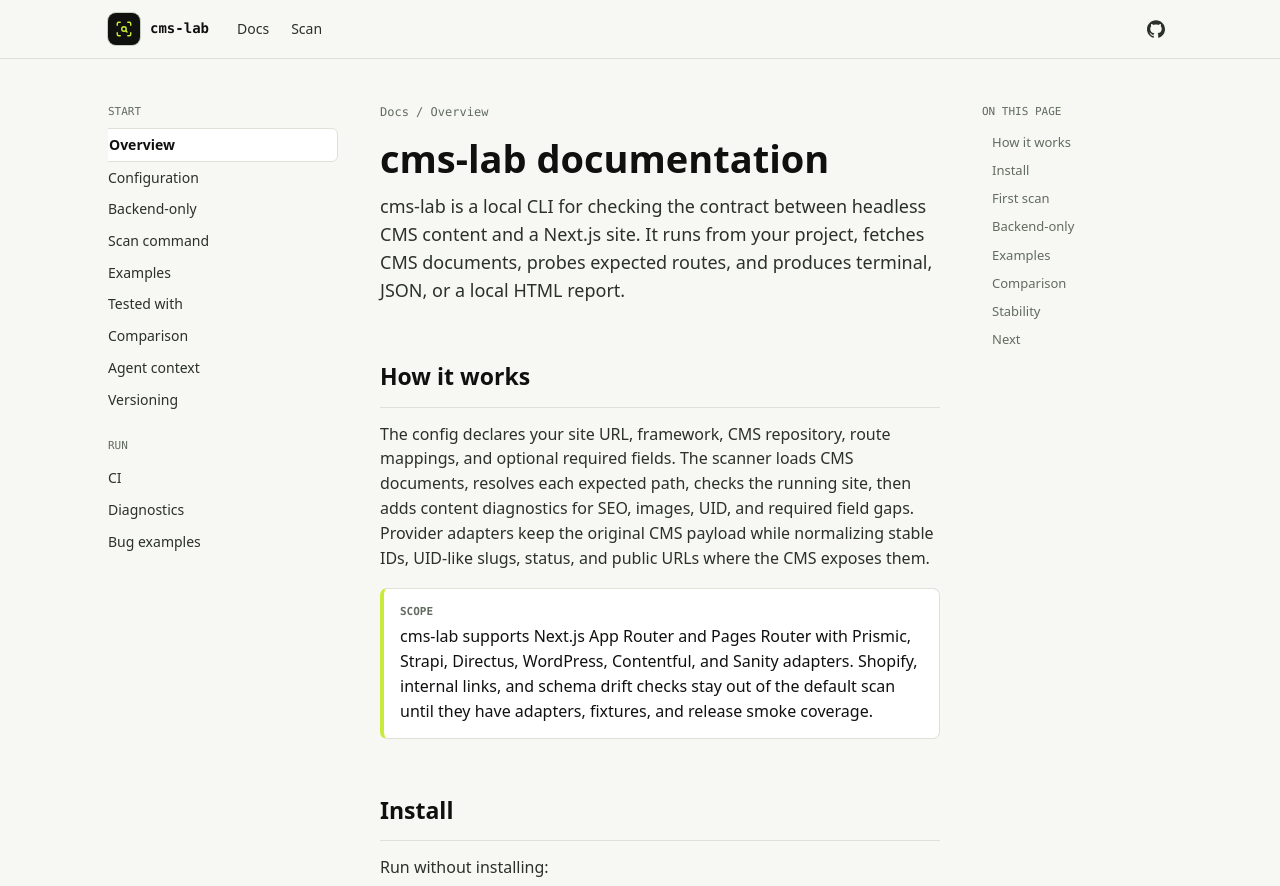
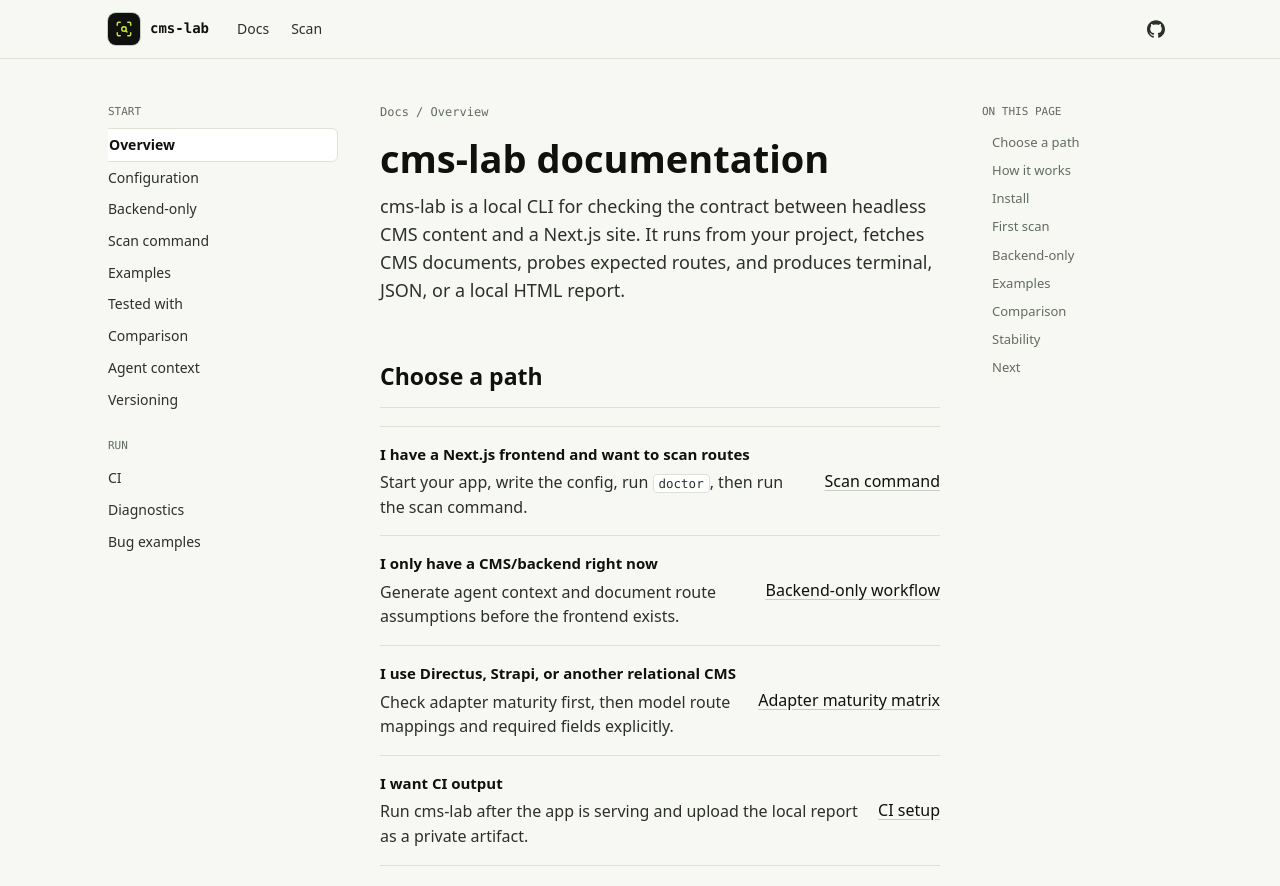
Before and after one commit to i-afaqrashid/cms-lab., a Next.js app in the folder apps/site/: page /docs in a window 1280 px wide. Shown: the top 886 px of the page. Built offline with nearby package versions, Linux system fonts and the light colour scheme.

Commit message:
Add docs user path navigation

```diff
--- a/apps/site/app/docs/page.tsx
+++ b/apps/site/app/docs/page.tsx
@@ -14,6 +14,7 @@
     <DocsShell
       active="/docs"
       toc={[
+        { href: "#paths", label: "Choose a path" },
         { href: "#how-it-works", label: "How it works" },
         { href: "#install", label: "Install" },
         { href: "#first-scan", label: "First scan" },
@@ -32,6 +33,58 @@
         documents, probes expected routes, and produces terminal, JSON, or a
         local HTML report.
       </p>
+
+      <h2 id="paths">Choose a path</h2>
+      <div className="pathList">
+        <div className="pathItem">
+          <strong>I have a Next.js frontend and want to scan routes</strong>
+          <p>
+            Start your app, write the config, run <code>doctor</code>, then run
+            the scan command.
+          </p>
+          <Link href="/docs/scan">Scan command</Link>
+        </div>
+        <div className="pathItem">
+          <strong>I only have a CMS/backend right now</strong>
+          <p>
+            Generate agent context and document route assumptions before the
+            frontend exists.
+          </p>
+          <Link href="/docs/backend-only">Backend-only workflow</Link>
+        </div>
+        <div className="pathItem">
+          <strong>I use Directus, Strapi, or another relational CMS</strong>
+          <p>
+            Check adapter maturity first, then model route mappings and required
+            fields explicitly.
+          </p>
+          <Link href="/docs/tested-with">Adapter maturity matrix</Link>
+        </div>
+        <div className="pathItem">
+          <strong>I want CI output</strong>
+          <p>
+            Run cms-lab after the app is serving and upload the local report as
+            a private artifact.
+          </p>
+          <Link href="/docs/ci">CI setup</Link>
+        </div>
+        <div className="pathItem">
+          <strong>I want AI/coding-agent context</strong>
+          <p>
+            Generate safe project context files for tools that need CMS and
+            route information.
+          </p>
+          <Link href="/docs/agent-context">Agent context</Link>
+        </div>
+        <div className="pathItem">
+          <strong>I need to understand a first scan</strong>
+          <p>
+            Read the diagnostic codes and compare the output with common CMS
+            failure examples.
+          </p>
+          <Link href="/docs/diagnostics">Diagnostics</Link>
+        </div>
+      </div>
 
       <h2 id="how-it-works">How it works</h2>
       <p>
--- a/apps/site/app/globals.css
+++ b/apps/site/app/globals.css
@@ -773,6 +773,37 @@
   margin-top: 18px;
 }
 
+.pathList {
+  display: grid;
+  margin-top: 18px;
+  border-top: 1px solid var(--border);
+}
+
+.pathItem {
+  display: grid;
+  grid-template-columns: minmax(0, 1fr) auto;
+  gap: 4px 18px;
+  border-bottom: 1px solid var(--border);
+  padding: 16px 0;
+}
+
+.pathItem strong {
+  color: var(--ink);
+  font-size: 15px;
+}
+
+.pathItem p {
+  grid-column: 1;
+  margin: 0;
+}
+
+.pathItem a {
+  grid-column: 2;
+  grid-row: 1 / span 2;
+  align-self: center;
+  white-space: nowrap;
+}
+
 .table {
   display: block;
   overflow-x: auto;
@@ -1031,6 +1062,16 @@
   .toc {
     display: none;
   }
+
+  .pathItem {
+    grid-template-columns: 1fr;
+  }
+
+  .pathItem a {
+    grid-column: 1;
+    grid-row: auto;
+    justify-self: start;
+  }
 }
 
 @media (max-width: 700px) {
```
